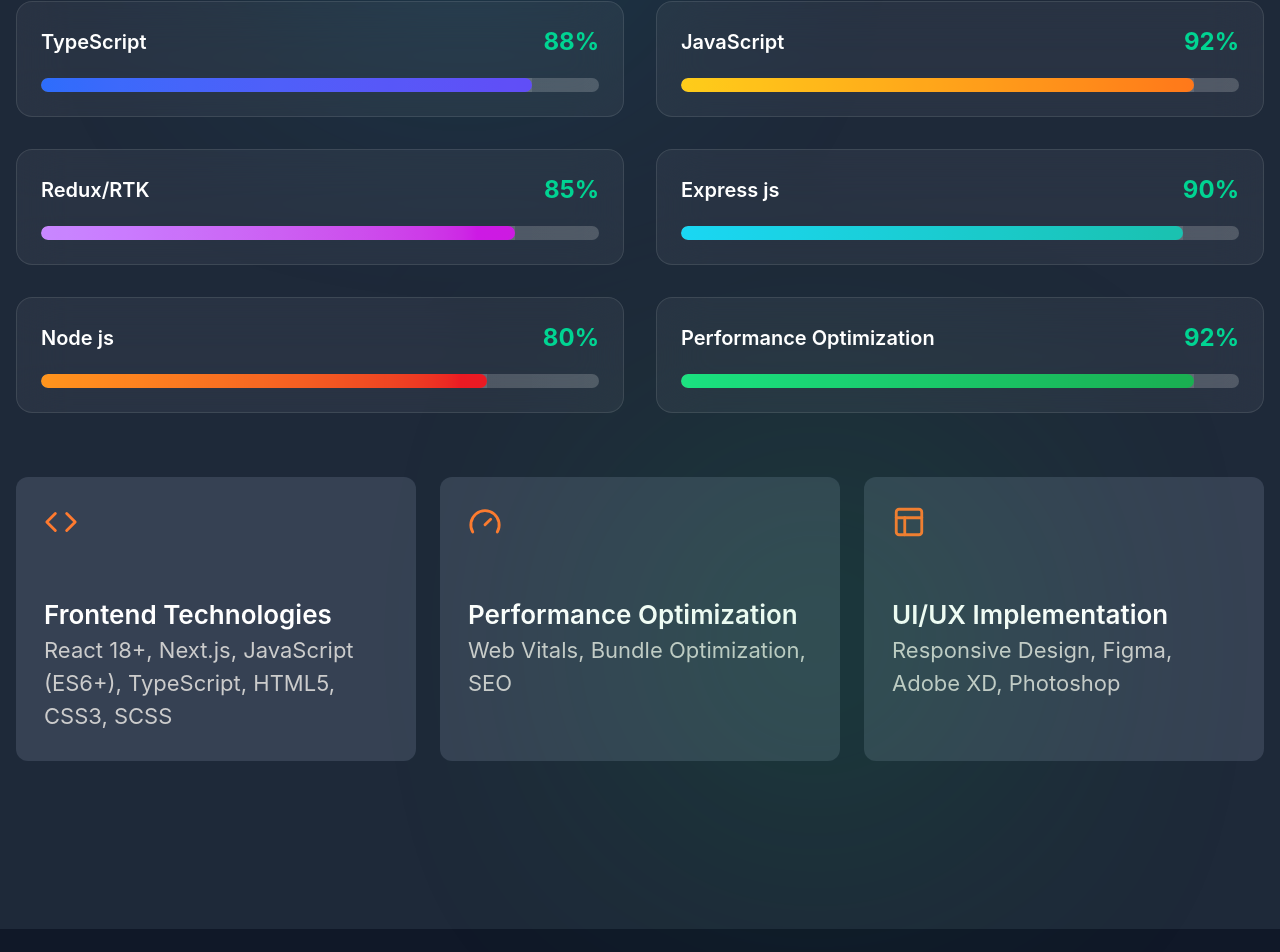
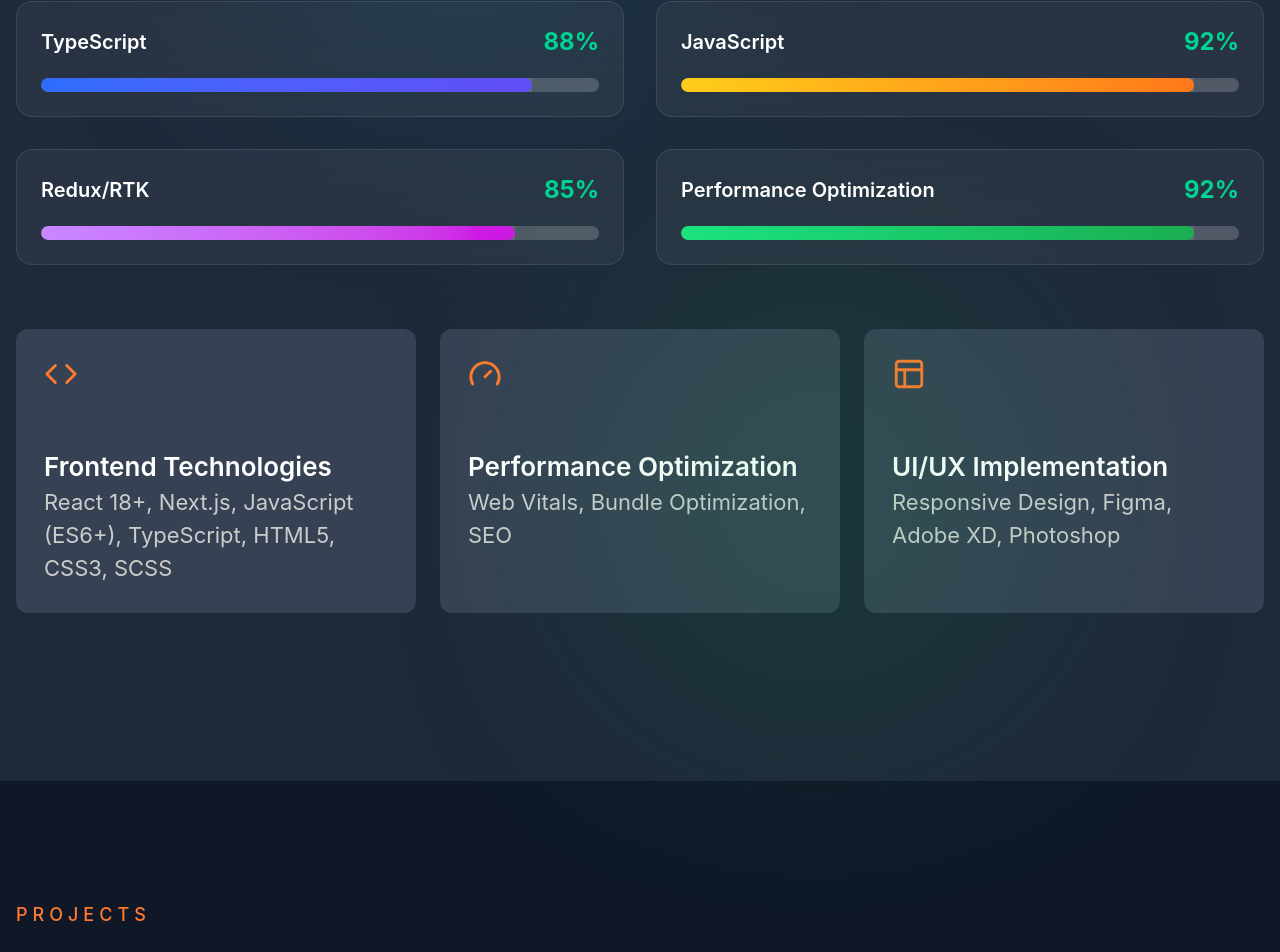
Before and after one commit to developersunilpatel/Resume, a Next.js app: page / in a window 1280 px wide. Shown: the part 2081-3033 px from the top of the page. Built offline with nearby package versions, Linux system fonts and the light colour scheme.

Commit message:
Skills Updated

```diff
--- a/src/components/Skills.tsx
+++ b/src/components/Skills.tsx
@@ -37,16 +37,16 @@
     percentage: 85,
     color: "from-purple-400 to-fuchsia-600",
   },
-  {
-    name: "Express js",
-    percentage: 90,
-    color: "from-cyan-400 to-teal-500",
-  },
-  {
-    name: "Node js",
-    percentage: 80,
-    color: "from-orange-400 to-red-600",
-  },
+  // {
+  //   name: "Express js",
+  //   percentage: 90,
+  //   color: "from-cyan-400 to-teal-500",
+  // },
+  // {
+  //   name: "Node js",
+  //   percentage: 80,
+  //   color: "from-orange-400 to-red-600",
+  // },
   {
     name: "Performance Optimization",
     percentage: 92,
```
